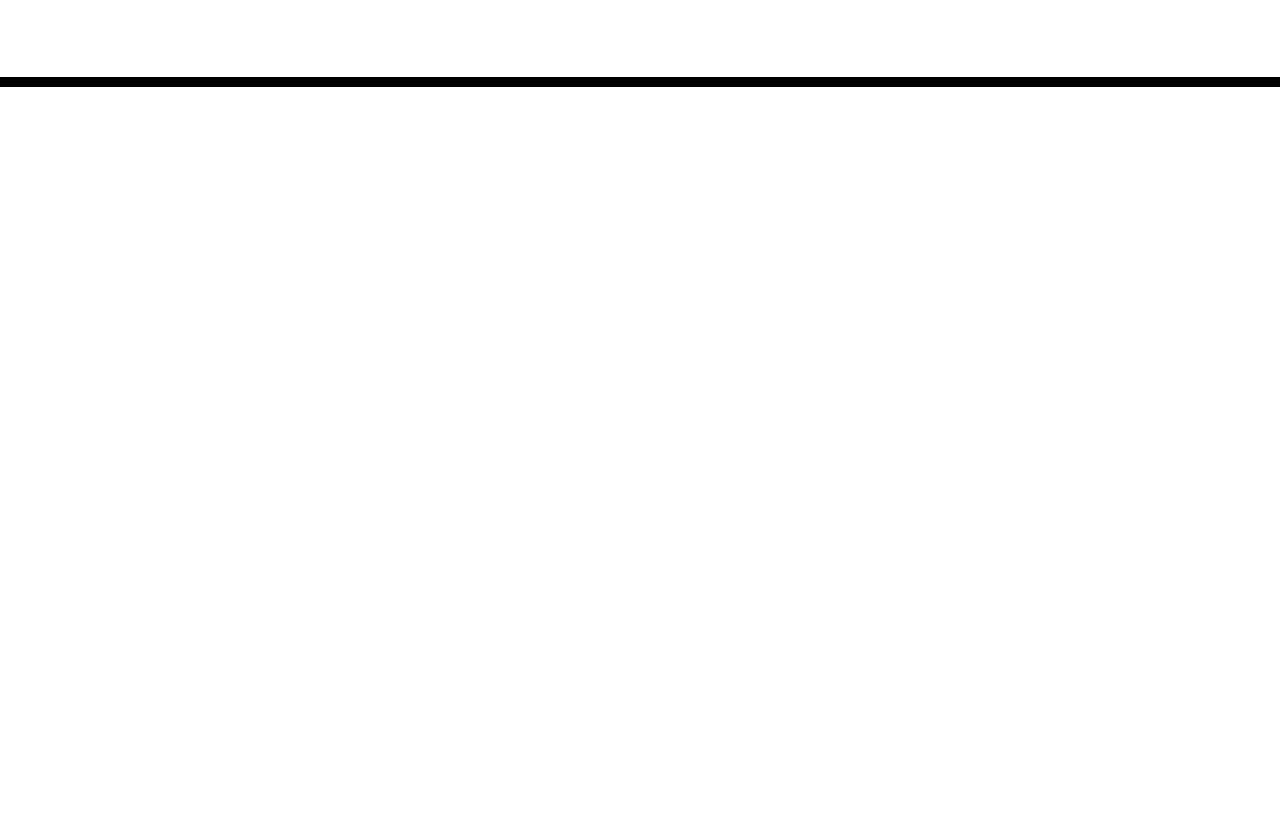
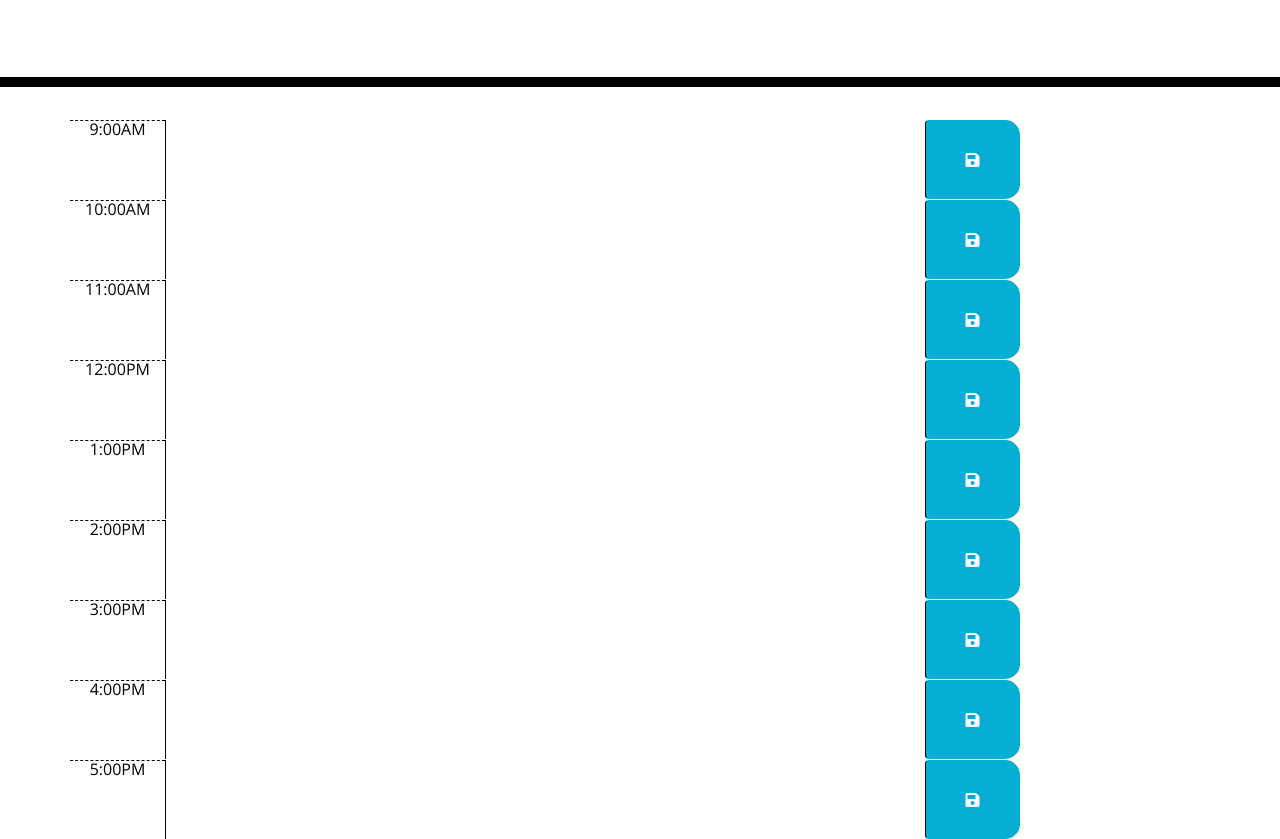
Before and after one commit to shay-ben/work-day-scheduler, a plain HTML site: page index.html in a window 1280 px wide. Shown: the part 181-1020 px from the top of the page. Before the commit the page ends 800 px from the top, so only its background shows below. Drawn offline with nearby package versions, Linux system fonts and the light colour scheme; files that its build step writes are made by us from their sources.

Commit message:
html structured

```diff
--- a/index.html
+++ b/index.html
@@ -28,11 +28,69 @@
       <p class="lead">A simple calendar app for scheduling your work day</p>
       <p id="currentDay" class="lead"></p>
     </header>
+
+
     <div class="container">
       <!-- Timeblocks go here -->
+      <div id="9" class="row time-block">
+        <div class="col-sm-1 hour">9:00AM</div>
+        <textarea class="col-xs-12 col-md-8"></textarea>
+        <button class="btn col-sm-1 saveBtn "><i class="fas fa-save"></i></button>
+      </div>
+
+      <div id="10" class="row time-block">
+        <div class="col-sm-1 hour">10:00AM</div>
+        <textarea class="col-xs-12 col-md-8"></textarea>
+        <button class="btn col-sm-1 saveBtn "><i class="fas fa-save"></i></button>
+      </div>
+
+      <div id="11" class="row time-block">
+        <div class="col-sm-1 hour">11:00AM</div>
+        <textarea class="col-xs-12 col-md-8"></textarea>
+        <button class="btn col-sm-1 saveBtn "><i class="fas fa-save"></i></button>
+      </div>
+
+      <div id="12" class="row time-block">
+        <div class="col-sm-1 hour">12:00PM</div>
+        <textarea class="col-xs-12 col-md-8"></textarea>
+        <button class="btn col-sm-1 saveBtn "><i class="fas fa-save"></i></button>
+      </div>
+
+      <div id="1" class="row time-block">
+        <div class="col-sm-1 hour">1:00PM</div>
+        <textarea class="col-xs-12 col-md-8"></textarea>
+        <button class="btn col-sm-1 saveBtn "><i class="fas fa-save"></i></button>
+      </div>
+
+      <div id="2" class="row time-block">
+        <div class="col-sm-1 hour">2:00PM</div>
+        <textarea class="col-xs-12 col-md-8"></textarea>
+        <button class="btn col-sm-1 saveBtn "><i class="fas fa-save"></i></button>
+      </div>
+
+      <div id="3" class="row time-block">
+        <div class="col-sm-1 hour">3:00PM</div>
+        <textarea class="col-xs-12 col-md-8"></textarea>
+        <button class="btn col-sm-1 saveBtn "><i class="fas fa-save"></i></button>
+      </div>
+
+      <div id="4" class="row time-block">
+        <div class="col-sm-1 hour">4:00PM</div>
+        <textarea class="col-xs-12 col-md-8"></textarea>
+        <button class="btn col-sm-1 saveBtn "><i class="fas fa-save"></i></button>
+      </div>
+
+
+      <div id="5" class="row time-block">
+        <div class="col-sm-1 hour">5:00PM</div>
+        <textarea class="col-xs-12 col-md-8"></textarea>
+        <button class="btn col-sm-1 saveBtn "><i class="fas fa-save"></i></button>
+      </div>
+
     </div>
 
     <script src="https://cdnjs.cloudflare.com/ajax/libs/jquery/3.2.1/jquery.min.js"></script>
     <script src="https://cdnjs.cloudflare.com/ajax/libs/moment.js/2.24.0/moment.min.js"></script>
+    <script src="assets/script.js"></script>
   </body>
 </html>
```
Also changed, not shown: assets/script.js (added), 1 other file.
